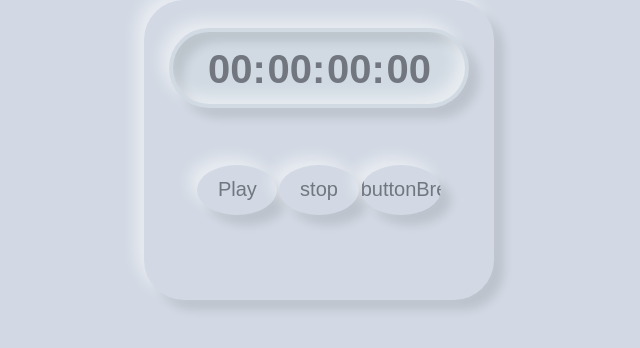
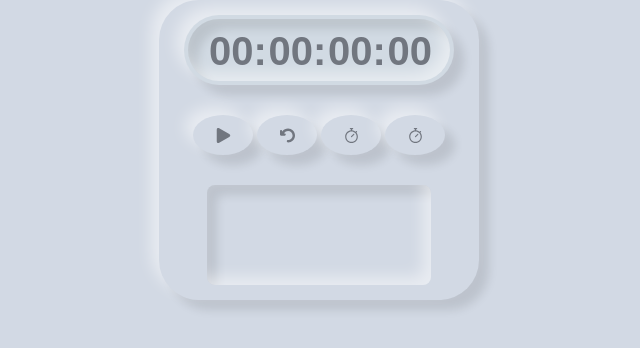
Before and after one commit to MiguelE8a/Cronometer01, a plain HTML site: page index.html in a window 1280 px wide. Shown: the whole page, without its empty margins (321-961 px from the left). Drawn offline with Linux system fonts and the light colour scheme.

Commit message:
se añadieron iconos svg  de los botones

```diff
--- a/index.html
+++ b/index.html
@@ -2,6 +2,7 @@
 <html lang="en" dir="ltr">
   <head>
     <meta charset="utf-8">
+    <meta name="viewport" content="width=device-width, initial-scale=1.0">
     <title>CRONOMETER</title>
     <link rel="stylesheet" href="style.css">
   </head>
@@ -18,11 +19,20 @@
             </div>
           </div>
           <div class="container-buttons">
-            <input type="button" class="buttons" id="play" value="Play">
-            <input type="button" class="buttons" id="stop" value="stop">
-            <input type="button" class="buttons" id="buttonBreackPoint" value="buttonBreackPoint">
+            <button type="button" class="buttons" id="play">
+              <img src="./images/play.svg" alt="play" class="icon">
+            </button>
+            <button type="button" class="buttons" id="stop" >
+              <img src="./images/back.svg" alt="stop" class="icon">
+            </button>
+            <button type="button" class="buttons" id="buttonBreackPoint" >
+              <img src="./images/cronografo.svg" alt="buttonBreackPoint" class="icon">
+            </button>
+            <button type="button" class="buttons" id="Clean" >
+              <img src="./images/cronografo.svg" alt="Clean" class="icon">
+            </button>
           </div>
-          <div id="newTime" ></div>
+          <div id="newTime" class="newTime"></div>
         </div>
 
       </div>
--- a/index.js
+++ b/index.js
@@ -6,9 +6,11 @@ let buttonBreackPoint = document.getElementById('buttonBreackPoint')
 let playButton = document.getElementById('play')
 let stopButton = document.getElementById('stop')
 let newTime = document.getElementById('newTime')
+let clean = document.getElementById('Clean')
 playButton.addEventListener('click', play)
 buttonBreackPoint.addEventListener('click', breakPonint)
 stopButton.addEventListener('click', reset)
+clean.addEventListener('click', cleaner)
 
 let milSeg = 0, seg = 0, min = 0, hours = 0, intervalMilSeg, intervalSeg, intervalMinutes, intervalHours, playing = false, number = 0
 
@@ -96,12 +98,17 @@ function reset(){
   playButton.value = 'Play'
 }
 
+function cleaner(){
+  number = ""
+  newTime.innerText = ""
+}
+
 
 function breakPonint(){
-  number += 1
+  number ++
   if(milSeg == 0 && seg == 0 && min == 0 && hours == 0){
-    newTime.innerText = newTime.innerText + `(${number}) ${seg}0:${min}0:${seg}0:${milSeg} \n`
+    newTime.innerText = newTime.innerText + `(${number}) ${hours}0:${min}0:${seg}0:${milSeg} \n`
   }else {
-    newTime.innerText = newTime.innerText + `(${number}) ${seg}:${min}:${seg}:${milSeg} \n`
+    newTime.innerText = newTime.innerText + `(${number}) ${hours}:${min}:${seg}:${milSeg} \n`
   }
 }
--- a/style.scss
+++ b/style.scss
@@ -23,7 +23,7 @@ $font-Color: #71767f;
     flex-direction: column;
 
     .container{
-    width: 35rem;
+    width: 32rem;
     height: 30rem;
     display: flex;
     flex-direction: column;
@@ -33,10 +33,9 @@ $font-Color: #71767f;
     box-shadow: -0.8rem -0.8rem 1.5rem $second-Color,
                 1rem 1rem 1rem $third-Color;
 
-
       .container-time{
-        width: 30rem;
-        height: 8rem;
+        width: 27rem;
+        height: 7rem;
         background: #d1dae3;
         display: flex;
         justify-content: center;
@@ -52,8 +51,9 @@ $font-Color: #71767f;
           position: absolute;
           width: 77%;
           height: 50%;
-          left: 3.5rem;
+          left: 2.1rem;
           bottom: 2.1rem;
+          white-space: nowrap;
           .size{
             font-size: 4rem;
             font-weight: bold;
@@ -61,34 +61,46 @@ $font-Color: #71767f;
             display: inline-block;
           }
         }
-
       }
-    }
-
-  }
-}
-
       .container-buttons{
-  align-self: center;
+        width: 80%;
+        display: flex;
+        align-items: center;
+        justify-content: space-around;
         .buttons{
-    width: 8rem;
-    height: 5rem;
+          display: flex;
+          align-items: center;
+          justify-content: center;
+          width: 6rem;
+          height: 4rem;
           font-size: 2rem;
           color: $font-Color;
           border-radius: 100%;
           border: none;
           background: $primary-Color;
           box-shadow: -0.8rem -0.8rem 1.5rem $second-Color,
-    1rem 1rem 1rem $third-Color,
+          1rem 1rem 1rem $third-Color;
 
+          .icon{
+            width: 1.5rem;
+          }
         }
         .buttons:active{
           border: 0.4rem solid transparent;
-    box-shadow:
-    inset -0.8rem -0.8rem 1.5rem $second-Color,
+          box-shadow:inset -0.8rem -0.8rem 1.5rem $second-Color,
           inset 1rem 1rem 1rem $third-Color;
         }
         .buttons:focus{
           outline: none;
         }
       }
+      .newTime{
+        box-shadow:inset -0.8rem -0.8rem 1.5rem $second-Color,
+                  inset 1rem 1rem 1rem $third-Color;
+        width: 70%;
+        height: 10rem;
+        border-radius: 0.8rem;
+      }
+    }
+  }
+}
```
Also changed, not shown: images/back.svg (added), images/cronografo.svg (added), images/pausa.svg (added), images/play.svg (added), style.css, 1 other file. Lines whose indentation alone changed are shown as unchanged.
